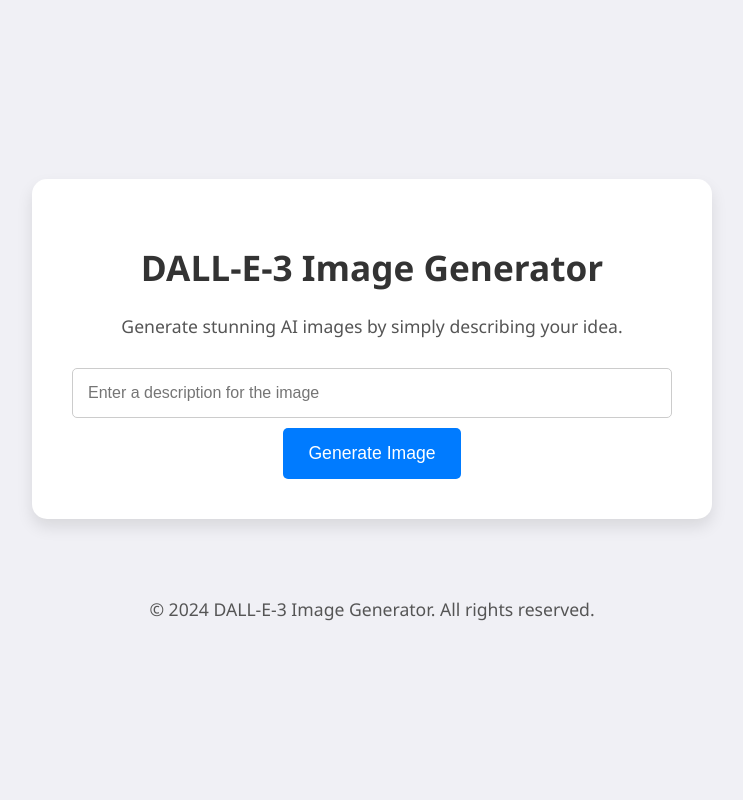
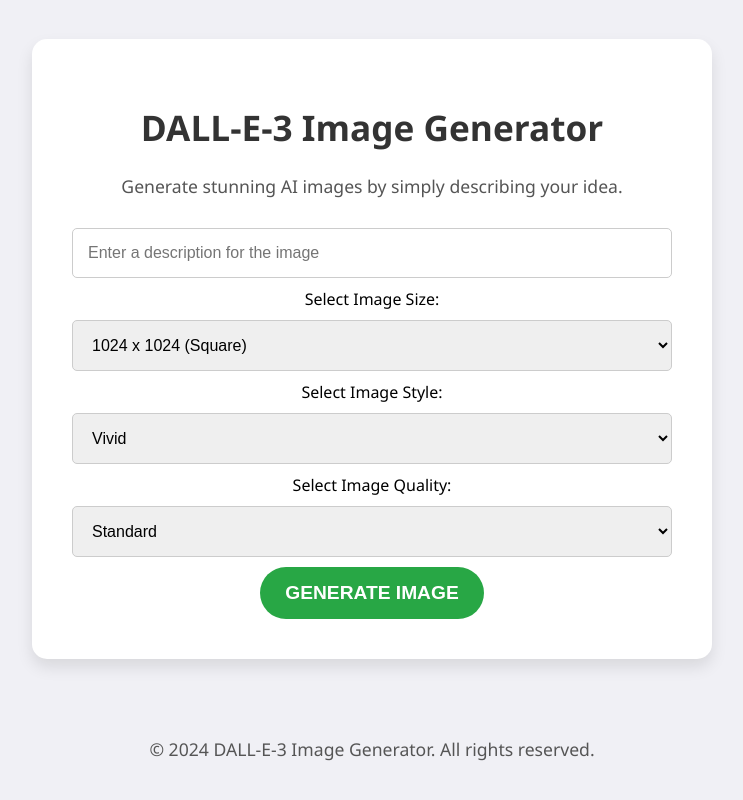
Before and after one commit to janiscirulis/JCU-WebApp-DALL-e, a Flask app: page / in a window 1280 px wide. Shown: the whole page, without its empty margins (268-1011 px from the left). Run offline with Flask 3, Linux system fonts and the light colour scheme.

Commit message:
Update index.html

```diff
--- a/templates/index.html
+++ b/templates/index.html
@@ -35,7 +35,7 @@
             font-size: 1.1rem;
             margin-bottom: 20px;
         }
-        input[type="text"] {
+        input[type="text"], select {
             width: 100%;
             padding: 15px;
             margin: 10px 0;
@@ -45,23 +45,26 @@
             box-sizing: border-box;
             transition: border-color 0.3s;
         }
-        input[type="text"]:focus {
+        input[type="text"]:focus, select:focus {
             border-color: #007bff;
             outline: none;
         }
         button {
             padding: 15px 25px;
-            font-size: 1.1rem;
-            background-color: #007bff;
+            font-size: 1.2rem;
+            font-weight: bold;
+            text-transform: uppercase;
+            background-color: #28a745;
             color: white;
             border: none;
-            border-radius: 5px;
+            border-radius: 50px;
             cursor: pointer;
-            transition: background-color 0.3s, transform 0.2s;
+            transition: background-color 0.3s, transform 0.2s, box-shadow 0.2s;
         }
         button:hover {
-            background-color: #0056b3;
-            transform: translateY(-2px);
+            background-color: #218838;
+            transform: translateY(-3px);
+            box-shadow: 0 4px 12px rgba(40, 167, 69, 0.3);
         }
         .error {
             color: red;
@@ -102,8 +105,34 @@
 <div class="container">
     <h1>DALL-E-3 Image Generator</h1>
     <p>Generate stunning AI images by simply describing your idea.</p>
+
     <form method="POST">
+        <!-- Input for image prompt -->
         <input type="text" name="prompt" placeholder="Enter a description for the image" required>
+
+        <!-- Select for image size -->
+        <label for="size">Select Image Size:</label>
+        <select name="size" id="size" required>
+            <option value="1024x1024">1024 x 1024 (Square)</option>
+            <option value="1024x1792">1024 x 1792 (Portrait)</option>
+            <option value="1792x1024">1792 x 1024 (Landscape)</option>
+        </select>
+
+        <!-- Select for image style -->
+        <label for="style">Select Image Style:</label>
+        <select name="style" id="style" required>
+            <option value="vivid">Vivid</option>
+            <option value="natural">Natural</option>
+        </select>
+
+        <!-- Select for image quality -->
+        <label for="quality">Select Image Quality:</label>
+        <select name="quality" id="quality" required>
+            <option value="standard">Standard</option>
+            <option value="hd">HD</option>
+        </select>
+
+        <!-- Submit button -->
         <button type="submit">Generate Image</button>
     </form>
 
```
